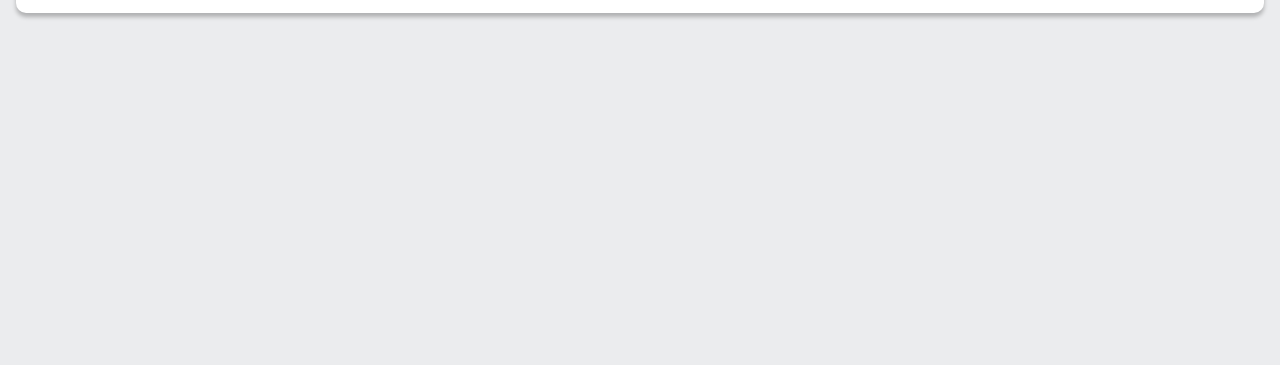
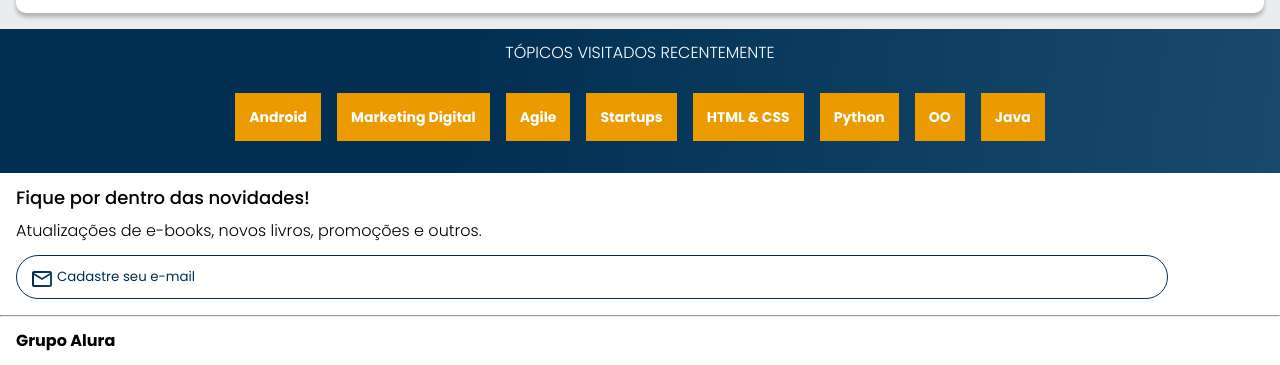
Before and after one commit to CalielRocha/Alura-Books, a plain HTML site: page index.html in a window 1280 px wide. Shown: the part 2309-2674 px from the top of the page. Before the commit the page ends 2338 px from the top, so only its background shows below. Drawn offline with nearby package versions, Linux system fonts and the light colour scheme.

Commit message:
Criando o footer

```diff
--- a/index.html
+++ b/index.html
@@ -158,6 +158,50 @@
             </div>
     </section>
 
+    <section class="topicos">
+        <h2 class="topicos__titulo">TÓPICOS VISITADOS RECENTEMENTE</h2>
+        <ul class="topicos__lista">
+            <li class="topicos__item">
+                <a href="#" class="topicos__link">Android</a>
+            </li>
+            <li class="topicos__item">
+                <a href="#" class="topicos__link">Marketing Digital</a>
+            </li>
+            <li class="topicos__item">
+                <a href="#" class="topicos__link">Agile</a>
+            </li>
+            <li class="topicos__item">
+                <a href="#" class="topicos__link">Startups</a>
+            </li>
+            <li class="topicos__item">
+                <a href="#" class="topicos__link">HTML & CSS</a>
+            </li>
+            <li class="topicos__item">
+                <a href="#" class="topicos__link">Python</a>
+            </li>
+            <li class="topicos__item">
+                <a href="#" class="topicos__link">OO</a>
+            </li>
+            <li class="topicos__item">
+                <a href="#" class="topicos__link">Java</a>
+            </li>
+        </ul>
+    </section>
+
+    <section class="contato">
+        <h2 class="contato__titulo">Fique por dentro das novidades!</h2>
+        <p class="contato__texto">Atualizações de e-books, novos livros, promoções e outros.</p>
+        <input type="email" placeholder="Cadastre seu e-mail" class="contato__email">
+    </section>
+
+
+    <hr  />
+
+    <footer class="rodape">
+        <h2 class="rodape__titulo">Grupo Alura</h2>
+    </footer>
+
+
     <script src="https://cdn.jsdelivr.net/npm/swiper@11/swiper-bundle.min.js"></script>
     <script>
         const swiper = new Swiper('.swiper', {
--- a/style.css
+++ b/style.css
@@ -1,6 +1,9 @@
 @import url("styles/header.css");
 @import url("styles/banner.css");
 @import url("styles/carrosel.css");
+@import url("styles/topicos.css");
+@import url("styles/contato.css");
+@import url("styles/footer.css");
 
 :root {
     --cor-de-fundo: #EBECEE;
--- /dev/null
+++ b/styles/contato.css
@@ -0,0 +1,31 @@
+.contato {
+    background-color: var(--branco);
+    padding: 1em;
+}
+
+.contato__titulo {
+    color: var(--azul-degrade);
+    font-size: 18px;
+    font-weight: 500;
+}
+
+.contato__texto {
+    color: var(--azul-degrade);
+    font-weight: 300;
+    margin: 1em 0;
+}
+
+.contato__email {
+    padding: 1em;
+    border: 1px solid var(--azul);
+    border-radius: 24px;
+    width: 90%;
+    color: var(--azul);
+}
+
+.contato__email::placeholder {
+    font-family: var(--fonte-principal);
+    color: var(--azul);
+    background: url("../img/Email.svg") no-repeat;
+    padding-left: 2em;
+}
--- /dev/null
+++ b/styles/footer.css
@@ -0,0 +1,8 @@
+hr {
+    margin: 0;
+}
+
+.rodape {
+    background-color: var(--branco);
+    padding: 1em;
+}
--- a/styles/header.css
+++ b/styles/header.css
@@ -51,6 +51,7 @@
 .lista-menu__link {
     color: var(--azul-degrade);
     text-transform: uppercase;
+    text-decoration: none;
 }
 
 .container__botao {
--- /dev/null
+++ b/styles/topicos.css
@@ -0,0 +1,30 @@
+.topicos {
+    background: var(--azul-degrade);
+    text-align: center;
+    padding: 1em 0;
+}
+
+.topicos__titulo {
+    color: var(--branco);
+    font-weight: 300;
+    margin-bottom: 1em;
+}
+
+.topicos__lista {
+    display: flex;
+    flex-wrap: wrap;
+    justify-content: center;
+}
+
+.topicos__item {
+    margin: 2em 0.5em;
+}
+
+.topicos__link {
+    color: var(--branco);
+    padding: 1em;
+    background-color: var(--laranja);
+    text-decoration: none;
+    font-size: 14px;
+    font-weight: 700;
+}
```
Also changed, not shown: img/Email.svg (added).
